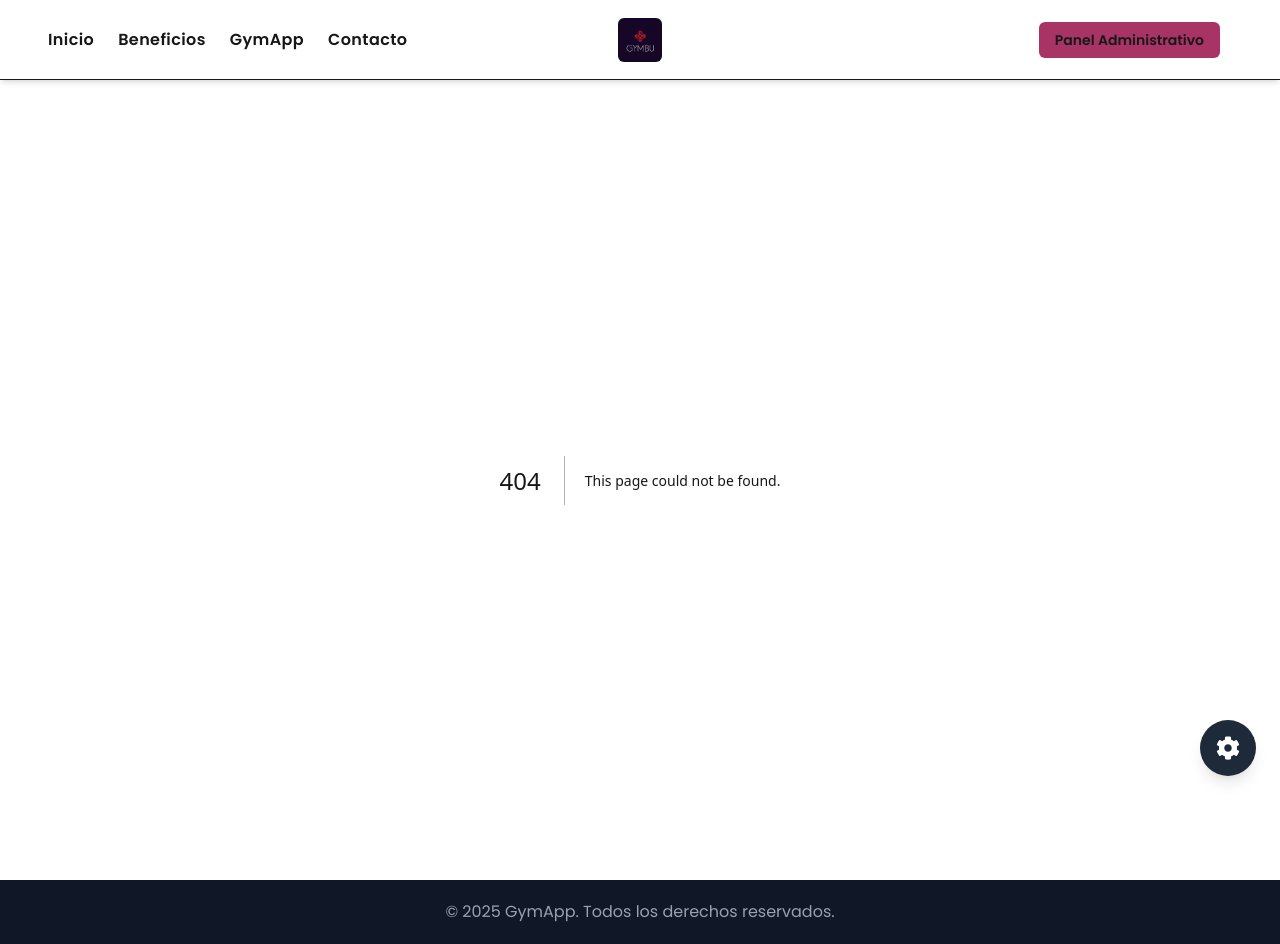
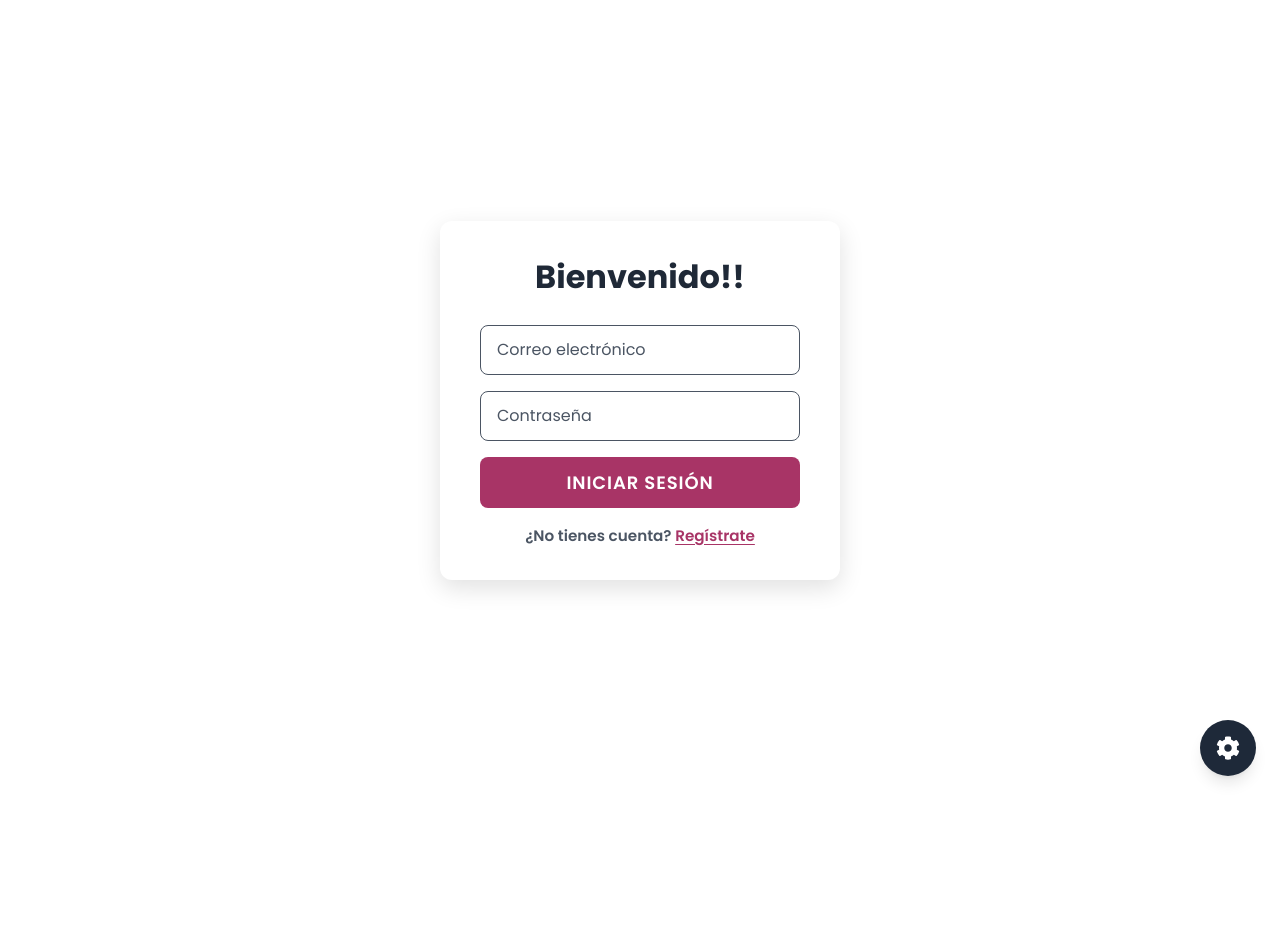
Before and after one commit to StackOpps/Gym-FrontEnd, a Next.js app in the folder gymbusiness/: page /login in a window 1280 px wide. Before the commit this address had no page. After the commit the page ends 800 px from the top, so only its background shows below. Built offline with nearby package versions, Linux system fonts and the light colour scheme.

Commit message:
Login y Pagina admin provicional y estructurada

```diff
--- a/gymbusiness/package.json
+++ b/gymbusiness/package.json
@@ -9,6 +9,7 @@
     "lint": "next lint"
   },
   "dependencies": {
+    "firebase": "^12.1.0",
     "framer-motion": "^12.23.9",
     "lottie-react": "^2.4.1",
     "lucide-react": "^0.525.0",
--- a/gymbusiness/src/app/components/Header.tsx
+++ b/gymbusiness/src/app/components/Header.tsx
@@ -4,17 +4,22 @@ import Image from "next/image";
 import { useTheme } from "../context/ThemeContext";
 import { Sun, Moon, Menu, X } from "lucide-react";
 import { useEffect, useState } from "react";
+import { usePathname } from "next/navigation";
 
 export default function Header() {
     const { darkMode, toggleDarkMode } = useTheme();
     const [mounted, setMounted] = useState(false);
     const [menuOpen, setMenuOpen] = useState(false);
+    const pathname = usePathname();
 
     useEffect(() => {
         setMounted(true);
     }, []);
 
     if (!mounted) return null;
+
+    // Ocultar "Panel Administrativo" si estamos en /admin o rutas hijas (/admin/...)
+    const showAdminLink = !pathname.startsWith("/admin");
 
     return (
         <header className="fixed top-0 left-0 right-0 z-50 bg-bg/90 backdrop-blur-md shadow-md border-b dark:border-gray-800 transition-colors duration-500 h-16 sm:h-20">
@@ -36,7 +41,6 @@ export default function Header() {
                             {label}
                             <span className="absolute bottom-0 left-0 w-0 h-0.5 bg-[#a83466] group-hover:w-full transition-all duration-300" />
                         </Link>
-
                     ))}
                 </div>
 
@@ -54,13 +58,16 @@ export default function Header() {
 
                 {/* Controles a la derecha */}
                 <div className="flex items-center space-x-3">
-                    {/* Panel Admin (solo visible en sm o más) */}
-                    <Link
-                        href="/admin"
-                        className="hidden sm:inline-flex px-4 py-2 bg-[#a83466] hover:bg-[#922c59] text-white rounded-md text-sm font-semibold transition"
-                    >
-                        Panel Administrativo
-                    </Link>
+                    {showAdminLink && (
+                        <a
+                            href="/login"
+                            target="_blank"
+                            rel="noopener noreferrer"
+                            className="hidden sm:inline-flex px-4 py-2 bg-[#a83466] hover:bg-[#922c59] text-white rounded-md text-sm font-semibold transition"
+                        >
+                            Panel Administrativo
+                        </a>
+                    )}
 
                     {/* Botón modo oscuro (solo móvil) */}
                     <button
@@ -93,7 +100,7 @@ export default function Header() {
                         { href: "/servicios", label: "Servicios" },
                         { href: "/contactanos", label: "Contacto" },
                         { href: "/nosotros", label: "Nosotros" },
-                        { href: "/admin", label: "Panel Administrativo" },
+                        ...(showAdminLink ? [{ href: "/login", label: "Panel Administrativo" }] : []),
                     ].map(({ href, label }) => (
                         <li key={href}>
                             <Link
--- a/gymbusiness/src/app/layout.tsx
+++ b/gymbusiness/src/app/layout.tsx
@@ -1,23 +1,30 @@
+"use client";
+
 import Header from './components/Header';
 import Footer from './components/Footer';
 import { ThemeProvider } from './context/ThemeContext';
 import './globals.css';
 import WhatsappButton from './components/WhatsappButton';
+import { usePathname } from 'next/navigation';
 
-/* import "swiper/css";
-import "swiper/css/navigation";
-import "swiper/css/pagination";
- */
 export default function RootLayout({ children }: { children: React.ReactNode }) {
+  const pathname = usePathname();
+
+  const noHeaderFooterRoutes = ['/login', '/admin'];
+
+  const showHeaderFooter = !noHeaderFooterRoutes.some(route => pathname.startsWith(route));
+
+  const paddingTopClass = showHeaderFooter ? 'pt-16 lg:pt-20' : 'pt-0';
+
   return (
     <html lang="es">
       <body className="antialiased bg-bg text-fg transition-colors duration-300 min-h-screen flex flex-col">
         <ThemeProvider>
-          <Header />
-          <main className="flex-grow pt-16 lg:pt-20">
+          {showHeaderFooter && <Header />}
+          <main className={`flex-grow ${paddingTopClass}`}>
             {children}
           </main>
-          <Footer />
+          {showHeaderFooter && <Footer />}
           <WhatsappButton />
         </ThemeProvider>
       </body>
--- /dev/null
+++ b/gymbusiness/src/app/login/login.css
@@ -0,0 +1,215 @@
+/* Contenedor principal */
+.login-container {
+    min-height: 100vh;
+    /* ocupa toda la pantalla */
+    display: flex;
+    justify-content: center;
+    align-items: center;
+    background-color: var(--background);
+    padding: 1rem;
+    transition: background-color 0.3s ease, color 0.3s ease;
+    font-family: var(--font-sans);
+}
+
+/* Caja del formulario */
+.login-box {
+    background-color: var(--card-bg);
+    color: var(--card-fg);
+    padding: 2rem 2.5rem;
+    border-radius: 0.75rem;
+    box-shadow: 0 8px 24px rgb(0 0 0 / 0.12);
+    max-width: 400px;
+    width: 100%;
+    transition: background-color 0.3s ease, color 0.3s ease;
+    text-align: center;
+}
+
+/* Título */
+.login-box h2 {
+    font-size: 2rem;
+    font-weight: 700;
+    margin-bottom: 1.5rem;
+    color: var(--card-fg);
+}
+
+/* Formularios */
+.login-form {
+    display: flex;
+    flex-direction: column;
+    gap: 1rem;
+}
+
+/* Inputs */
+.login-form input[type="text"],
+.login-form input[type="email"],
+.login-form input[type="password"] {
+    padding: 0.75rem 1rem;
+    border: 1.5px solid var(--card-desc);
+    border-radius: 0.5rem;
+    background-color: var(--background);
+    color: var(--foreground);
+    font-size: 1rem;
+    transition: border-color 0.3s ease, background-color 0.3s ease, color 0.3s ease;
+    outline-offset: 2px;
+}
+
+.login-form input::placeholder {
+    color: var(--card-desc);
+}
+
+/* Focus en inputs */
+.login-form input:focus {
+    border-color: var(--cta-bg);
+    background-color: var(--card-bg);
+    color: var(--card-fg);
+    outline: none;
+    box-shadow: 0 0 0 3px var(--cta-bg);
+}
+
+/* Botón principal */
+.login-form button[type="submit"] {
+    background-color: var(--cta-bg);
+    color: var(--cta-text);
+    padding: 0.75rem 1rem;
+    font-weight: 600;
+    font-size: 1.125rem;
+    border: none;
+    border-radius: 0.5rem;
+    cursor: pointer;
+    transition: background-color 0.3s ease, color 0.3s ease;
+    text-transform: uppercase;
+    letter-spacing: 0.05em;
+}
+
+.login-form button[type="submit"]:hover {
+    background-color: var(--cta-btn-bg);
+    color: var(--cta-btn-text);
+}
+
+/* Toggle Login/Registro */
+.toggle-container {
+    display: flex;
+    justify-content: center;
+    gap: 1rem;
+    margin-top: 1rem;
+}
+
+.toggle-btn {
+    background: none;
+    border: none;
+    font-weight: 600;
+    cursor: pointer;
+    padding: 0.5rem 1rem;
+    border-radius: 0.5rem;
+    transition: background-color 0.3s ease, color 0.3s ease;
+}
+
+.toggle-btn.active {
+    background-color: var(--cta-bg);
+    color: var(--cta-text);
+}
+
+.toggle-btn:not(.active) {
+    color: var(--card-desc);
+}
+
+.toggle-btn:hover:not(.active) {
+    color: var(--cta-bg);
+}
+
+/* Toggle con subrayado dinámico */
+.toggle-link {
+    background: none;
+    border: none;
+    font-weight: 600;
+    cursor: pointer;
+    padding: 0;
+    color: var(--card-desc);
+    font-size: 0.95rem;
+    transition: color 0.3s ease;
+}
+
+.toggle-link span {
+    text-decoration: underline;
+    text-underline-offset: 3px;
+    color: var(--cta-bg);
+}
+
+.toggle-link:hover span {
+    color: var(--cta-btn-bg);
+}
+
+/* Mensajes */
+.login-box p {
+    margin-top: 1rem;
+    font-weight: 600;
+}
+
+/* Responsivo */
+@media (max-width: 480px) {
+    .login-box {
+        padding: 1.5rem 2rem;
+        max-width: 100%;
+    }
+
+    .login-box h2 {
+        font-size: 1.75rem;
+    }
+}
+
+/* Modo oscuro */
+html.dark .login-container {
+    background-color: var(--background);
+}
+
+html.dark .login-box {
+    background-color: var(--card-bg);
+    color: var(--card-fg);
+}
+
+html.dark .login-form input {
+    background-color: var(--card-bg);
+    color: var(--card-fg);
+    border-color: var(--card-desc);
+}
+
+html.dark .login-form input::placeholder {
+    color: var(--card-desc);
+}
+
+html.dark .login-form input:focus {
+    border-color: var(--cta-bg);
+    background-color: var(--card-bg);
+    color: var(--card-fg);
+    box-shadow: 0 0 0 3px var(--cta-bg);
+}
+
+html.dark .login-form button[type="submit"] {
+    background-color: var(--cta-bg);
+    color: var(--cta-text);
+}
+
+html.dark .login-form button[type="submit"]:hover {
+    background-color: var(--cta-btn-bg);
+    color: var(--cta-btn-text);
+}
+
+html.dark .toggle-btn {
+    color: var(--cta-bg);
+}
+
+html.dark .toggle-btn:hover {
+    color: var(--cta-btn-bg);
+}
+
+html.dark .toggle-link {
+    color: var(--card-desc);
+}
+
+html.dark .toggle-link span {
+    color: var(--cta-bg);
+}
+
+html.dark .toggle-link:hover span {
+    color: var(--cta-btn-bg);
+}
--- /dev/null
+++ b/gymbusiness/src/app/login/page.tsx
@@ -0,0 +1,100 @@
+"use client";
+
+import React, { useState, useEffect } from "react";
+import { useRouter } from "next/navigation";
+import "./login.css";
+
+type Dia = {
+    id_dia: string;
+    dia: string;
+    estado: boolean;
+};
+
+export default function LoginPage() {
+    const router = useRouter();
+
+    const [email, setEmail] = useState("");
+    const [password, setPassword] = useState("");
+    const [dia, setDia] = useState<string | null>(null);
+    const [loading, setLoading] = useState(false);
+    const [error, setError] = useState<string | null>(null);
+    const [isRegister, setIsRegister] = useState(false);
+
+    useEffect(() => {
+        if (dia) {
+            const timer = setTimeout(() => router.push("/admin"), 1500);
+            return () => clearTimeout(timer);
+        }
+    }, [dia, router]);
+
+    const handleSubmit = async (e: React.FormEvent<HTMLFormElement>) => {
+        e.preventDefault();
+        setLoading(true);
+        setError(null);
+        setDia(null);
+
+        try {
+            const res = await fetch("http://127.0.0.1:8000/api/dias/");
+            if (!res.ok) throw new Error("Error al obtener los días");
+
+            const data: Dia[] = await res.json();
+            if (data.length > 0) setDia(data[0].dia);
+            else setError("No se encontraron días en el servicio");
+        } catch (err) {
+            setError((err as Error).message);
+        } finally {
+            setLoading(false);
+        }
+    };
+
+    return (
+        <div className="login-container">
+            <div className="login-box">
+                <h2>{isRegister ? "Regístrate" : "Bienvenido!!"}</h2>
+                <form className="login-form" onSubmit={handleSubmit}>
+                    <input
+                        type="email"
+                        placeholder="Correo electrónico"
+                        required
+                        value={email}
+                        onChange={(e) => setEmail(e.target.value)}
+                    />
+                    <input
+                        type="password"
+                        placeholder="Contraseña"
+                        required
+                        value={password}
+                        onChange={(e) => setPassword(e.target.value)}
+                    />
+                    <button type="submit" disabled={loading}>
+                        {loading ? "Cargando..." : isRegister ? "Registrarse" : "Iniciar Sesión"}
+                    </button>
+                </form>
+
+                {dia && (
+                    <p style={{ marginTop: "1rem", color: "green", fontWeight: 600 }}>
+                        Día recibido: {dia}
+                    </p>
+                )}
+
+                {error && (
+                    <p style={{ marginTop: "1rem", color: "red", fontWeight: 600 }}>
+                        {error}
+                    </p>
+                )}
+
+                <div style={{ marginTop: "1rem", textAlign: "center" }}>
+                    {isRegister ? (
+                        <button className="toggle-link" onClick={() => setIsRegister(false)}>
+                            ¿Ya tienes cuenta? <span>Inicia sesión</span>
+                        </button>
+                    ) : (
+                        <button className="toggle-link" onClick={() => setIsRegister(true)}>
+                            ¿No tienes cuenta? <span>Regístrate</span>
+                        </button>
+                    )}
+                </div>
+            </div>
+        </div>
+    );
+}
```
Also changed, not shown: gymbusiness/src/app/admin/layout.tsx (added, +24 -0 lines), gymbusiness/src/app/admin/page.tsx (added, +8 -0 lines), 1 other file (tests, documents, lock files or other folders).
